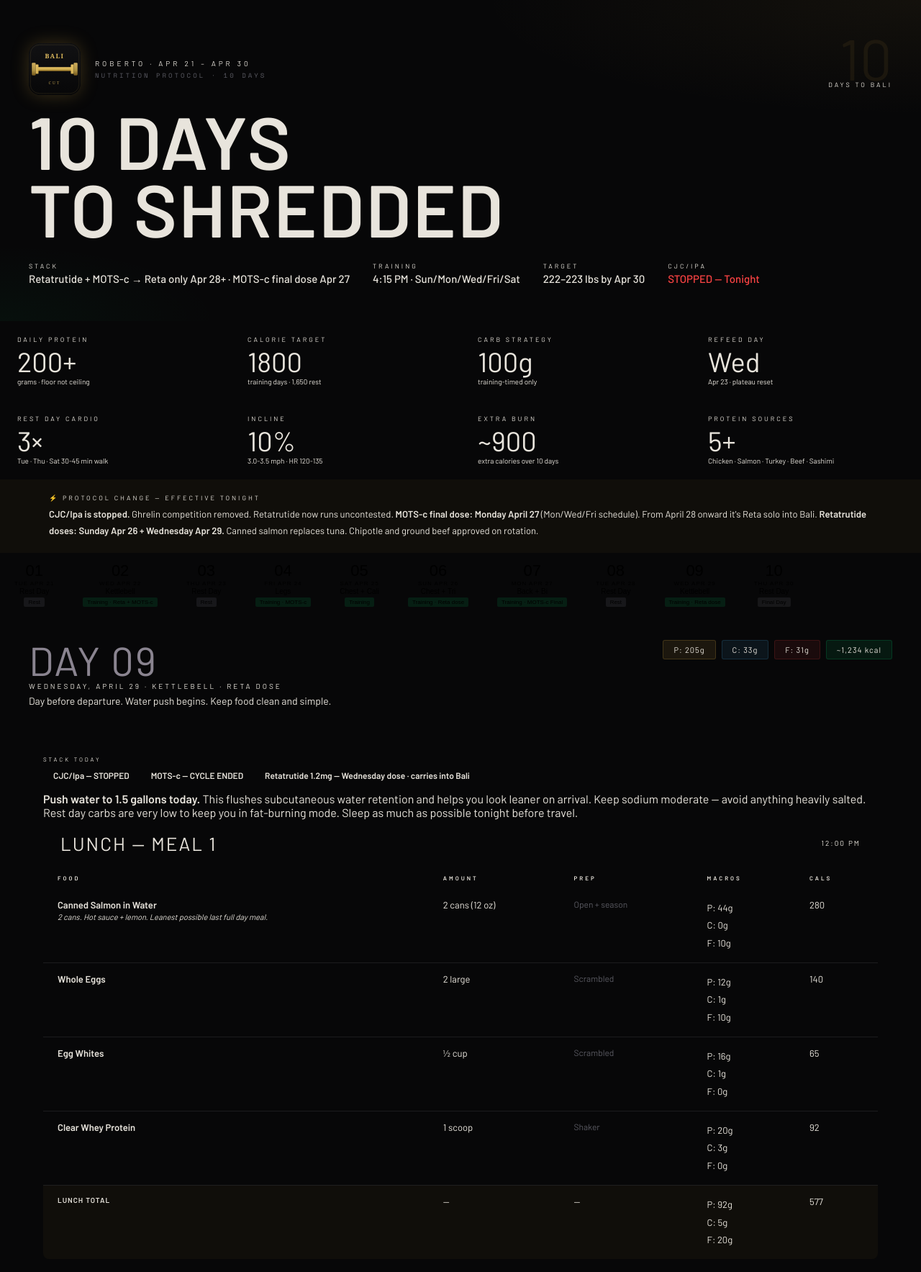
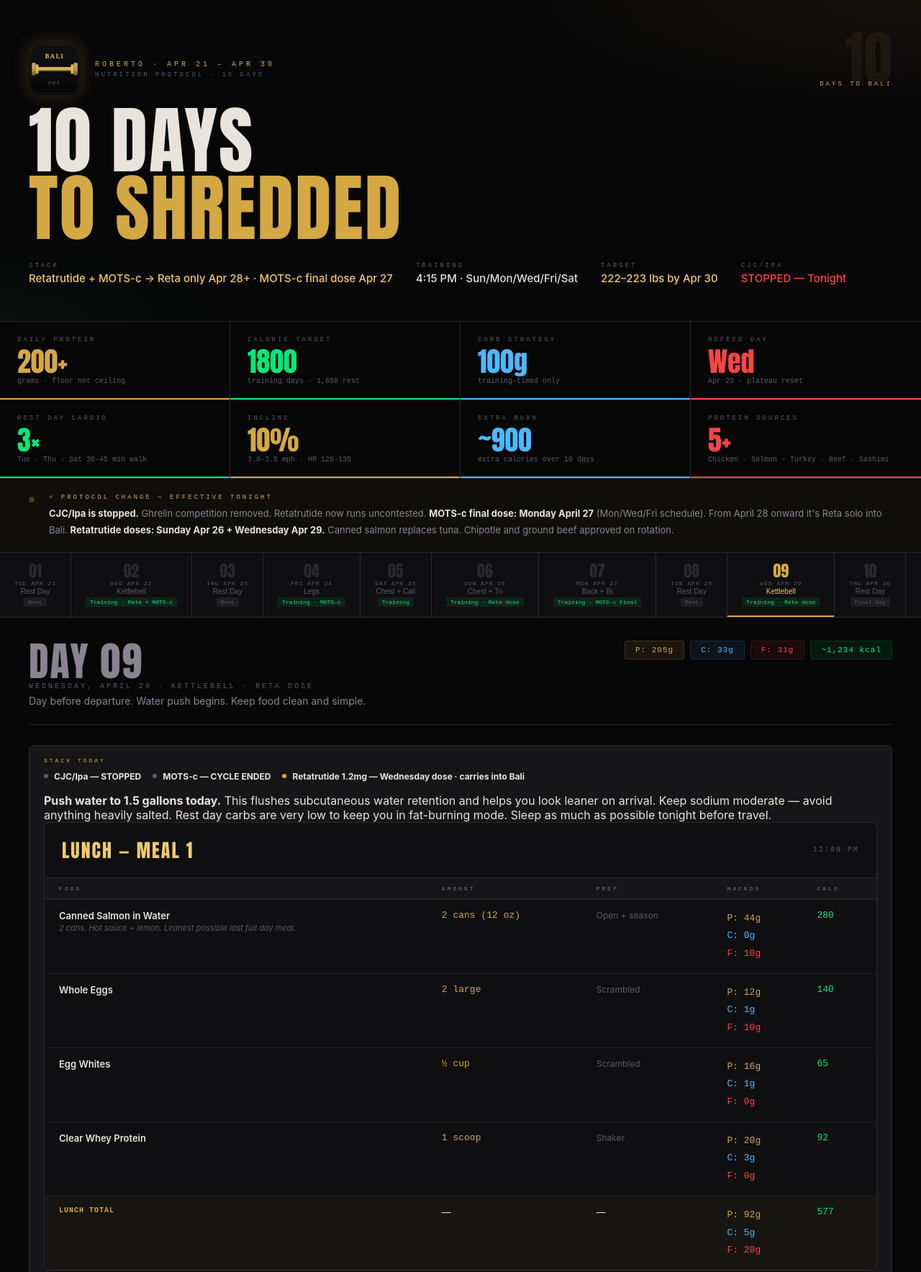
Before and after one commit to palmerrobert27/bali-cut, a plain HTML site: page index.html in a window 1280 px wide. Shown: the top 1767 px of the page at 72% size. Drawn offline with nearby package versions, Linux system fonts and the light colour scheme.

Commit message:
Update index.html

```diff
--- a/index.html
+++ b/index.html
@@ -24,7 +24,6 @@
 
 <meta name="description" content="10-Day Bali Cut nutrition protocol — meals, macros, timing.">
 
-<link href="https://fonts.googleapis.com/css2?family=Bebas+Neue&family=Space+Mono:wght@400;700&family=Barlow:wght@300;400;500;600&display=swap" rel="stylesheet">
 <style>
 :root {
   --bg: #070708;
@@ -42,9 +41,9 @@
   --text: #e8e4dc;
   --muted: #5a5a62;
   --mid: #8a8490;
-  --mono: 'Space Mono', monospace;
-  --display: 'Bebas Neue', sans-serif;
-  --sans: 'Barlow', sans-serif;
+  --mono: 'Courier New', 'Menlo', 'Monaco', monospace;
+  --display: 'Impact', 'Arial Narrow', 'Arial Black', sans-serif;
+  --sans: -apple-system, 'Helvetica Neue', Arial, sans-serif;
   /* iPhone safe areas */
   --sat: env(safe-area-inset-top, 0px);
   --sab: env(safe-area-inset-bottom, 0px);
@@ -59,60 +58,60 @@ body{background:var(--bg);color:var(--text);font-family:var(--sans);min-height:1
 }
 
 /* HERO */
-.hero{position:relative;padding:60px 40px 50px;border-bottom:1px solid var(–border);overflow:hidden;}
+.hero{position:relative;padding:60px 40px 50px;border-bottom:1px solid var(--border);overflow:hidden;}
 .hero-bg{position:absolute;inset:0;background:radial-gradient(ellipse 80% 60% at 100% 0%,rgba(212,168,67,0.06) 0%,transparent 60%),radial-gradient(ellipse 40% 40% at 0% 100%,rgba(0,232,122,0.04) 0%,transparent 60%);pointer-events:none;}
-.hero-eyebrow{font-family:var(–mono);font-size:10px;letter-spacing:4px;color:var(–gold);text-transform:uppercase;margin-bottom:16px;opacity:0;animation:fadeUp .5s ease .1s forwards;}
-.hero h1{font-family:var(–display);font-size:clamp(56px,8vw,110px);line-height:.92;letter-spacing:2px;opacity:0;animation:fadeUp .5s ease .2s forwards;}
-.hero h1 em{color:var(–gold);font-style:normal;display:block;}
+.hero-eyebrow{font-family:var(--mono);font-size:10px;letter-spacing:4px;color:var(--gold);text-transform:uppercase;margin-bottom:16px;opacity:0;animation:fadeUp .5s ease .1s forwards;}
+.hero h1{font-family:var(--display);font-size:clamp(56px,8vw,110px);line-height:.92;letter-spacing:2px;opacity:0;animation:fadeUp .5s ease .2s forwards;}
+.hero h1 em{color:var(--gold);font-style:normal;display:block;}
 .hero-meta{display:flex;gap:32px;flex-wrap:wrap;margin-top:28px;opacity:0;animation:fadeUp .5s ease .35s forwards;}
 .hm{display:flex;flex-direction:column;gap:3px;}
-.hm-label{font-family:var(–mono);font-size:9px;letter-spacing:3px;color:var(–muted);text-transform:uppercase;}
+.hm-label{font-family:var(--mono);font-size:9px;letter-spacing:3px;color:var(--muted);text-transform:uppercase;}
 .hm-val{font-size:15px;font-weight:500;}
-.hm-val.g{color:var(–gold2);}
+.hm-val.g{color:var(--gold2);}
 .hero-countdown{position:absolute;top:40px;right:40px;text-align:right;opacity:0;animation:fadeUp .5s ease .4s forwards;}
-.hc-num{font-family:var(–display);font-size:80px;line-height:1;color:rgba(212,168,67,0.08);}
-.hc-label{font-family:var(–mono);font-size:9px;letter-spacing:3px;color:var(–gold);text-transform:uppercase;margin-top:-8px;}
+.hc-num{font-family:var(--display);font-size:80px;line-height:1;color:rgba(212,168,67,0.08);}
+.hc-label{font-family:var(--mono);font-size:9px;letter-spacing:3px;color:var(--gold);text-transform:uppercase;margin-top:-8px;}
 
 /* PROTOCOL STRIP */
-.protocol{display:grid;grid-template-columns:repeat(4,1fr);border-bottom:1px solid var(–border);}
-.pc{padding:20px 24px;border-right:1px solid var(–border);position:relative;}
+.protocol{display:grid;grid-template-columns:repeat(4,1fr);border-bottom:1px solid var(--border);}
+.pc{padding:20px 24px;border-right:1px solid var(--border);position:relative;}
 .pc:last-child{border-right:none;}
-.pc::after{content:’’;position:absolute;bottom:0;left:0;right:0;height:2px;}
-.pc.p1::after{background:var(–gold);}
-.pc.p2::after{background:var(–green);}
-.pc.p3::after{background:var(–blue);}
-.pc.p4::after{background:var(–red);}
-.pc-label{font-family:var(–mono);font-size:9px;letter-spacing:3px;color:var(–muted);text-transform:uppercase;margin-bottom:6px;}
-.pc-val{font-family:var(–display);font-size:38px;line-height:1;}
-.pc.p1 .pc-val{color:var(–gold);}
-.pc.p2 .pc-val{color:var(–green);}
-.pc.p3 .pc-val{color:var(–blue);}
-.pc.p4 .pc-val{color:var(–red);}
-.pc-sub{font-family:var(–mono);font-size:10px;color:var(–muted);margin-top:3px;}
+.pc::after{content:'';position:absolute;bottom:0;left:0;right:0;height:2px;}
+.pc.p1::after{background:var(--gold);}
+.pc.p2::after{background:var(--green);}
+.pc.p3::after{background:var(--blue);}
+.pc.p4::after{background:var(--red);}
+.pc-label{font-family:var(--mono);font-size:9px;letter-spacing:3px;color:var(--muted);text-transform:uppercase;margin-bottom:6px;}
+.pc-val{font-family:var(--display);font-size:38px;line-height:1;}
+.pc.p1 .pc-val{color:var(--gold);}
+.pc.p2 .pc-val{color:var(--green);}
+.pc.p3 .pc-val{color:var(--blue);}
+.pc.p4 .pc-val{color:var(--red);}
+.pc-sub{font-family:var(--mono);font-size:10px;color:var(--muted);margin-top:3px;}
 
 /* STACK ALERT */
-.stack-alert{padding:20px 40px;background:rgba(212,168,67,0.04);border-bottom:1px solid var(–border);display:flex;gap:20px;align-items:flex-start;}
-.sa-dot{width:8px;height:8px;border-radius:50%;background:var(–gold);flex-shrink:0;margin-top:5px;animation:pulse 2s infinite;}
+.stack-alert{padding:20px 40px;background:rgba(212,168,67,0.04);border-bottom:1px solid var(--border);display:flex;gap:20px;align-items:flex-start;}
+.sa-dot{width:8px;height:8px;border-radius:50%;background:var(--gold);flex-shrink:0;margin-top:5px;animation:pulse 2s infinite;}
 @keyframes pulse{0%,100%{opacity:1}50%{opacity:.3}}
-.sa-label{font-family:var(–mono);font-size:9px;letter-spacing:3px;color:var(–gold);text-transform:uppercase;margin-bottom:6px;}
-.sa-text{font-size:13px;color:var(–mid);line-height:1.7;}
-.sa-text strong{color:var(–text);}
+.sa-label{font-family:var(--mono);font-size:9px;letter-spacing:3px;color:var(--gold);text-transform:uppercase;margin-bottom:6px;}
+.sa-text{font-size:13px;color:var(--mid);line-height:1.7;}
+.sa-text strong{color:var(--text);}
 
 /* DAY NAV */
-.day-nav{display:flex;overflow-x:auto;border-bottom:1px solid var(–border);background:var(–s1);position:sticky;top:0;z-index:50;scrollbar-width:none;}
+.day-nav{display:flex;overflow-x:auto;border-bottom:1px solid var(--border);background:var(--s1);position:sticky;top:0;z-index:50;scrollbar-width:none;}
 .day-nav::-webkit-scrollbar{display:none;}
-.dn-btn{flex-shrink:0;padding:14px 20px;background:none;border:none;cursor:pointer;position:relative;transition:all .2s;border-right:1px solid var(–border);}
-.dn-btn::after{content:’’;position:absolute;bottom:0;left:0;right:0;height:2px;background:var(–gold);transform:scaleX(0);transition:transform .2s;}
+.dn-btn{flex-shrink:0;padding:14px 20px;background:none;border:none;cursor:pointer;position:relative;transition:all .2s;border-right:1px solid var(--border);}
+.dn-btn::after{content:'';position:absolute;bottom:0;left:0;right:0;height:2px;background:var(--gold);transform:scaleX(0);transition:transform .2s;}
 .dn-btn.active::after{transform:scaleX(1);}
-.dn-num{font-family:var(–display);font-size:22px;color:var(–border);transition:color .2s;line-height:1;}
-.dn-btn.active .dn-num,.dn-btn:hover .dn-num{color:var(–gold);}
-.dn-date{font-family:var(–mono);font-size:8px;letter-spacing:1px;color:var(–muted);margin-top:2px;text-transform:uppercase;}
-.dn-type{font-size:10px;color:var(–muted);margin-top:1px;transition:color .2s;}
-.dn-btn.active .dn-type{color:var(–gold2);}
-.dn-badge{font-family:var(–mono);font-size:8px;padding:2px 6px;border-radius:2px;margin-top:3px;display:inline-block;}
-.badge-train{background:rgba(0,232,122,0.1);color:var(–green);}
-.badge-refeed{background:rgba(212,168,67,0.15);color:var(–gold);}
-.badge-rest{background:rgba(90,90,98,0.2);color:var(–muted);}
+.dn-num{font-family:var(--display);font-size:22px;color:var(--border);transition:color .2s;line-height:1;}
+.dn-btn.active .dn-num,.dn-btn:hover .dn-num{color:var(--gold);}
+.dn-date{font-family:var(--mono);font-size:8px;letter-spacing:1px;color:var(--muted);margin-top:2px;text-transform:uppercase;}
+.dn-type{font-size:10px;color:var(--muted);margin-top:1px;transition:color .2s;}
+.dn-btn.active .dn-type{color:var(--gold2);}
+.dn-badge{font-family:var(--mono);font-size:8px;padding:2px 6px;border-radius:2px;margin-top:3px;display:inline-block;}
+.badge-train{background:rgba(0,232,122,0.1);color:var(--green);}
+.badge-refeed{background:rgba(212,168,67,0.15);color:var(--gold);}
+.badge-rest{background:rgba(90,90,98,0.2);color:var(--muted);}
 
 /* DAY PANELS */
 .day-panel{display:none;padding:32px 40px 60px;animation:fadeIn .25s ease;}
@@ -120,42 +119,42 @@ body{background:var(--bg);color:var(--text);font-family:var(--sans);min-height:1
 @keyframes fadeIn{from{opacity:0;transform:translateY(6px)}to{opacity:1;transform:translateY(0)}}
 @keyframes fadeUp{from{opacity:0;transform:translateY(16px)}to{opacity:1;transform:translateY(0)}}
 
-.day-header{display:flex;justify-content:space-between;align-items:flex-start;margin-bottom:28px;padding-bottom:24px;border-bottom:1px solid var(–border);}
+.day-header{display:flex;justify-content:space-between;align-items:flex-start;margin-bottom:28px;padding-bottom:24px;border-bottom:1px solid var(--border);}
 .dh-left{}
-.dh-day{font-family:var(–display);font-size:56px;line-height:1;letter-spacing:2px;}
-.dh-date{font-family:var(–mono);font-size:10px;letter-spacing:3px;color:var(–muted);text-transform:uppercase;margin-top:2px;}
-.dh-type{font-size:14px;color:var(–mid);margin-top:6px;}
+.dh-day{font-family:var(--display);font-size:56px;line-height:1;letter-spacing:2px;}
+.dh-date{font-family:var(--mono);font-size:10px;letter-spacing:3px;color:var(--muted);text-transform:uppercase;margin-top:2px;}
+.dh-type{font-size:14px;color:var(--mid);margin-top:6px;}
 .dh-right{display:flex;flex-direction:column;gap:6px;align-items:flex-end;}
 
 /* MACRO PILLS */
 .macro-row{display:flex;gap:8px;flex-wrap:wrap;}
-.mpill{font-family:var(–mono);font-size:11px;letter-spacing:1px;padding:6px 14px;border-radius:3px;}
-.mp-p{background:rgba(212,168,67,0.1);color:var(–gold);border:1px solid rgba(212,168,67,0.2);}
-.mp-c{background:rgba(77,184,255,0.08);color:var(–blue);border:1px solid rgba(77,184,255,0.15);}
-.mp-f{background:rgba(255,68,68,0.08);color:var(–red);border:1px solid rgba(255,68,68,0.15);}
-.mp-cal{background:rgba(0,232,122,0.08);color:var(–green);border:1px solid rgba(0,232,122,0.15);}
+.mpill{font-family:var(--mono);font-size:11px;letter-spacing:1px;padding:6px 14px;border-radius:3px;}
+.mp-p{background:rgba(212,168,67,0.1);color:var(--gold);border:1px solid rgba(212,168,67,0.2);}
+.mp-c{background:rgba(77,184,255,0.08);color:var(--blue);border:1px solid rgba(77,184,255,0.15);}
+.mp-f{background:rgba(255,68,68,0.08);color:var(--red);border:1px solid rgba(255,68,68,0.15);}
+.mp-cal{background:rgba(0,232,122,0.08);color:var(--green);border:1px solid rgba(0,232,122,0.15);}
 
 /* TIMELINE */
-.day-timeline{display:flex;align-items:center;gap:0;margin-bottom:32px;background:var(–s1);border:1px solid var(–border);border-radius:6px;overflow:hidden;}
-.tl{flex:1;padding:12px 16px;text-align:center;border-right:1px solid var(–border);position:relative;}
+.day-timeline{display:flex;align-items:center;gap:0;margin-bottom:32px;background:var(--s1);border:1px solid var(--border);border-radius:6px;overflow:hidden;}
+.tl{flex:1;padding:12px 16px;text-align:center;border-right:1px solid var(--border);position:relative;}
 .tl:last-child{border-right:none;}
 .tl.meal{background:rgba(212,168,67,0.04);}
 .tl.train{background:rgba(0,232,122,0.05);}
-.tl-time{font-family:var(–mono);font-size:9px;letter-spacing:1px;color:var(–muted);text-transform:uppercase;}
-.tl-name{font-size:11px;font-weight:600;color:var(–text);margin-top:3px;}
-.tl.meal .tl-name{color:var(–gold2);}
-.tl.train .tl-name{color:var(–green);}
-.tl-cal{font-family:var(–mono);font-size:10px;color:var(–muted);margin-top:2px;}
+.tl-time{font-family:var(--mono);font-size:9px;letter-spacing:1px;color:var(--muted);text-transform:uppercase;}
+.tl-name{font-size:11px;font-weight:600;color:var(--text);margin-top:3px;}
+.tl.meal .tl-name{color:var(--gold2);}
+.tl.train .tl-name{color:var(--green);}
+.tl-cal{font-family:var(--mono);font-size:10px;color:var(--muted);margin-top:2px;}
 
 /* MEAL CARDS */
-.meal-card{background:var(–s1);border:1px solid var(–border);border-radius:8px;margin-bottom:16px;overflow:hidden;}
-.mc-header{padding:18px 24px;border-bottom:1px solid var(–border);display:flex;justify-content:space-between;align-items:center;}
-.mc-title{font-family:var(–display);font-size:26px;letter-spacing:2px;}
-.mc-title.lunch{color:var(–gold2);}
-.mc-title.pre{color:var(–blue);}
-.mc-title.dinner{color:var(–green);}
-.mc-title.refeed{color:var(–gold);}
-.mc-time{font-family:var(–mono);font-size:10px;letter-spacing:2px;color:var(–muted);text-transform:uppercase;}
+.meal-card{background:var(--s1);border:1px solid var(--border);border-radius:8px;margin-bottom:16px;overflow:hidden;}
+.mc-header{padding:18px 24px;border-bottom:1px solid var(--border);display:flex;justify-content:space-between;align-items:center;}
+.mc-title{font-family:var(--display);font-size:26px;letter-spacing:2px;}
+.mc-title.lunch{color:var(--gold2);}
+.mc-title.pre{color:var(--blue);}
+.mc-title.dinner{color:var(--green);}
+.mc-title.refeed{color:var(--gold);}
+.mc-time{font-family:var(--mono);font-size:10px;letter-spacing:2px;color:var(--muted);text-transform:uppercase;}
 .mc-body{padding:0;}
 
 /* FORCE TABLE RENDERING ON IOS SAFARI */
@@ -164,74 +163,74 @@ body{background:var(--bg);color:var(--text);font-family:var(--sans);min-height:1
 .ft tbody { display:table-row-group !important; }
 .ft tr { display:table-row !important; }
 .ft td, .ft th { display:table-cell !important; }
-.ft thead tr{background:var(–s2);}
-.ft th{font-family:var(–mono);font-size:8px;letter-spacing:3px;color:var(–muted);text-transform:uppercase;padding:10px 20px;text-align:left;border-bottom:1px solid var(–border);}
+.ft thead tr{background:var(--s2);}
+.ft th{font-family:var(--mono);font-size:8px;letter-spacing:3px;color:var(--muted);text-transform:uppercase;padding:10px 20px;text-align:left;border-bottom:1px solid var(--border);}
 .ft td{padding:14px 20px;font-size:13px;border-bottom:1px solid rgba(42,42,46,0.6);vertical-align:top;}
 .ft tr:last-child td{border-bottom:none;}
-.ft tbody tr:hover{background:var(–s2);}
-.food-name{font-weight:600;color:var(–text);}
-.food-note{font-size:11px;color:var(–muted);margin-top:2px;font-style:italic;}
-.food-amt{font-family:var(–mono);font-size:12px;color:var(–gold);white-space:nowrap;}
-.food-macro{font-family:var(–mono);font-size:10px;line-height:1.9;white-space:nowrap;}
-.fp{color:var(–gold);}
-.fc{color:var(–blue);}
-.ff{color:var(–red);}
-.food-cal{font-family:var(–mono);font-size:11px;color:var(–green);white-space:nowrap;}
+.ft tbody tr:hover{background:var(--s2);}
+.food-name{font-weight:600;color:var(--text);}
+.food-note{font-size:11px;color:var(--muted);margin-top:2px;font-style:italic;}
+.food-amt{font-family:var(--mono);font-size:12px;color:var(--gold);white-space:nowrap;}
+.food-macro{font-family:var(--mono);font-size:10px;line-height:1.9;white-space:nowrap;}
+.fp{color:var(--gold);}
+.fc{color:var(--blue);}
+.ff{color:var(--red);}
+.food-cal{font-family:var(--mono);font-size:11px;color:var(--green);white-space:nowrap;}
 .total-row td{background:rgba(212,168,67,0.04);border-top:1px solid rgba(212,168,67,0.15)!important;}
-.total-row .food-name{font-family:var(–mono);font-size:10px;letter-spacing:1px;color:var(–gold);text-transform:uppercase;}
+.total-row .food-name{font-family:var(--mono);font-size:10px;letter-spacing:1px;color:var(--gold);text-transform:uppercase;}
 
 /* NOTES */
-.day-note{background:var(–s2);border:1px solid var(–border);border-left:3px solid var(–gold);border-radius:0 6px 6px 0;padding:16px 20px;margin-bottom:16px;}
-.day-note.green{border-left-color:var(–green);}
-.day-note.blue{border-left-color:var(–blue);}
-.dn-label{font-family:var(–mono);font-size:8px;letter-spacing:3px;color:var(–gold);text-transform:uppercase;margin-bottom:6px;}
-.day-note.green .dn-label{color:var(–green);}
-.day-note.blue .dn-label{color:var(–blue);}
-.day-note p{font-size:12px;color:var(–mid);line-height:1.7;}
-.day-note p strong{color:var(–text);}
+.day-note{background:var(--s2);border:1px solid var(--border);border-left:3px solid var(--gold);border-radius:0 6px 6px 0;padding:16px 20px;margin-bottom:16px;}
+.day-note.green{border-left-color:var(--green);}
+.day-note.blue{border-left-color:var(--blue);}
+.dn-label{font-family:var(--mono);font-size:8px;letter-spacing:3px;color:var(--gold);text-transform:uppercase;margin-bottom:6px;}
+.day-note.green .dn-label{color:var(--green);}
+.day-note.blue .dn-label{color:var(--blue);}
+.day-note p{font-size:12px;color:var(--mid);line-height:1.7;}
+.day-note p strong{color:var(--text);}
 
 /* REFEED SPECIAL */
 .refeed-banner{background:linear-gradient(135deg,rgba(212,168,67,0.1),rgba(212,168,67,0.04));border:1px solid rgba(212,168,67,0.25);border-radius:8px;padding:20px 24px;margin-bottom:20px;text-align:center;}
-.rb-title{font-family:var(–display);font-size:36px;letter-spacing:3px;color:var(–gold);}
-.rb-sub{font-family:var(–mono);font-size:10px;letter-spacing:2px;color:var(–mid);margin-top:6px;}
+.rb-title{font-family:var(--display);font-size:36px;letter-spacing:3px;color:var(--gold);}
+.rb-sub{font-family:var(--mono);font-size:10px;letter-spacing:2px;color:var(--mid);margin-top:6px;}
 
 /* DAILY TOTALS BOX */
-.totals-box{display:grid;grid-template-columns:repeat(4,1fr);gap:1px;background:var(–border);border:1px solid var(–border);border-radius:6px;overflow:hidden;margin-top:24px;}
-.tb{background:var(–s1);padding:18px 20px;text-align:center;}
-.tb-num{font-family:var(–display);font-size:40px;line-height:1;}
-.tb.tp .tb-num{color:var(–gold);}
-.tb.tc .tb-num{color:var(–blue);}
-.tb.tf .tb-num{color:var(–red);}
-.tb.tca .tb-num{color:var(–green);}
-.tb-label{font-family:var(–mono);font-size:8px;letter-spacing:2px;color:var(–muted);text-transform:uppercase;margin-top:4px;}
-.tb-note{font-size:10px;color:var(–muted);margin-top:2px;}
+.totals-box{display:grid;grid-template-columns:repeat(4,1fr);gap:1px;background:var(--border);border:1px solid var(--border);border-radius:6px;overflow:hidden;margin-top:24px;}
+.tb{background:var(--s1);padding:18px 20px;text-align:center;}
+.tb-num{font-family:var(--display);font-size:40px;line-height:1;}
+.tb.tp .tb-num{color:var(--gold);}
+.tb.tc .tb-num{color:var(--blue);}
+.tb.tf .tb-num{color:var(--red);}
+.tb.tca .tb-num{color:var(--green);}
+.tb-label{font-family:var(--mono);font-size:8px;letter-spacing:2px;color:var(--muted);text-transform:uppercase;margin-top:4px;}
+.tb-note{font-size:10px;color:var(--muted);margin-top:2px;}
 
 /* WEIGHT TRACKER */
-.wt-section{margin-top:20px;background:var(–s1);border:1px solid var(–border);border-radius:6px;padding:20px 24px;}
-.wt-label{font-family:var(–mono);font-size:8px;letter-spacing:3px;color:var(–gold);text-transform:uppercase;margin-bottom:12px;}
+.wt-section{margin-top:20px;background:var(--s1);border:1px solid var(--border);border-radius:6px;padding:20px 24px;}
+.wt-label{font-family:var(--mono);font-size:8px;letter-spacing:3px;color:var(--gold);text-transform:uppercase;margin-bottom:12px;}
 .wt-row{display:flex;align-items:center;gap:8px;margin-bottom:6px;}
-.wt-day{font-family:var(–mono);font-size:10px;color:var(–muted);width:60px;}
+.wt-day{font-family:var(--mono);font-size:10px;color:var(--muted);width:60px;}
 .wt-bar-wrap{flex:1;height:4px;background:rgba(42,42,46,0.8);border-radius:2px;overflow:hidden;}
-.wt-bar{height:100%;border-radius:2px;background:linear-gradient(90deg,var(–gold),rgba(212,168,67,0.4));}
-.wt-val{font-family:var(–mono);font-size:10px;color:var(–gold);width:60px;text-align:right;}
-.wt-target{font-family:var(–mono);font-size:10px;color:var(–green);width:70px;text-align:right;}
+.wt-bar{height:100%;border-radius:2px;background:linear-gradient(90deg,var(--gold),rgba(212,168,67,0.4));}
+.wt-val{font-family:var(--mono);font-size:10px;color:var(--gold);width:60px;text-align:right;}
+.wt-target{font-family:var(--mono);font-size:10px;color:var(--green);width:70px;text-align:right;}
 
 /* SUPPLEMENT STRIP */
 .supp-strip{display:flex;gap:8px;flex-wrap:wrap;margin-top:16px;}
-.supp{font-family:var(–mono);font-size:9px;letter-spacing:1px;padding:5px 12px;border-radius:3px;border:1px solid var(–border);color:var(–mid);}
+.supp{font-family:var(--mono);font-size:9px;letter-spacing:1px;padding:5px 12px;border-radius:3px;border:1px solid var(--border);color:var(--mid);}
 
 /* STACK TIMING */
-.timing-row{background:var(–s2);border:1px solid var(–border);border-radius:6px;padding:16px 20px;margin-bottom:16px;}
-.tr-label{font-family:var(–mono);font-size:8px;letter-spacing:3px;color:var(–gold);text-transform:uppercase;margin-bottom:10px;}
+.timing-row{background:var(--s2);border:1px solid var(--border);border-radius:6px;padding:16px 20px;margin-bottom:16px;}
+.tr-label{font-family:var(--mono);font-size:8px;letter-spacing:3px;color:var(--gold);text-transform:uppercase;margin-bottom:10px;}
 .tr-items{display:flex;gap:16px;flex-wrap:wrap;}
 .tri{display:flex;align-items:center;gap:8px;}
 .tri-dot{width:6px;height:6px;border-radius:50%;}
-.tri-dot.gold{background:var(–gold);}
-.tri-dot.green{background:var(–green);}
-.tri-dot.blue{background:var(–blue);}
-.tri-dot.off{background:var(–muted);}
-.tri-text{font-size:12px;color:var(–mid);}
-.tri-text strong{color:var(–text);}
+.tri-dot.gold{background:var(--gold);}
+.tri-dot.green{background:var(--green);}
+.tri-dot.blue{background:var(--blue);}
+.tri-dot.off{background:var(--muted);}
+.tri-text{font-size:12px;color:var(--mid);}
+.tri-text strong{color:var(--text);}
 
 @media(max-width:768px){
   .hero{padding:40px 20px;}
```
Lines whose indentation alone changed are shown as unchanged.
